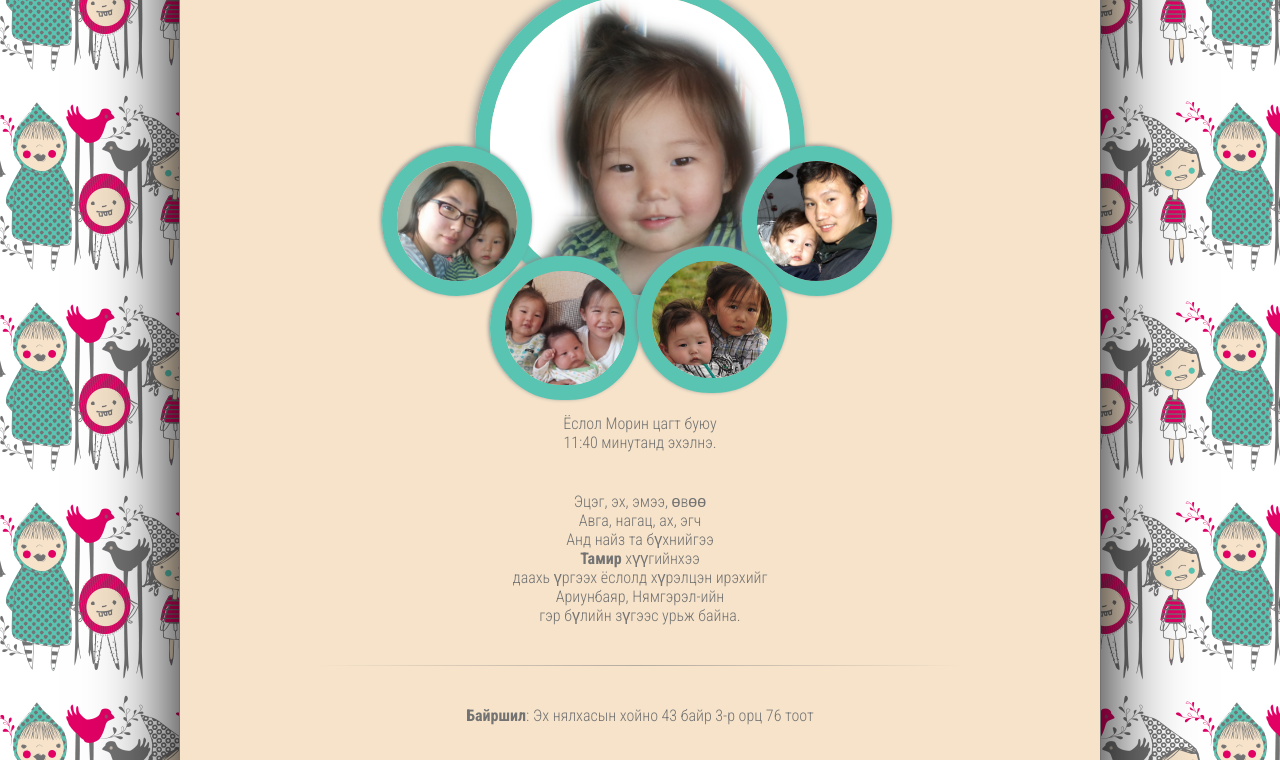
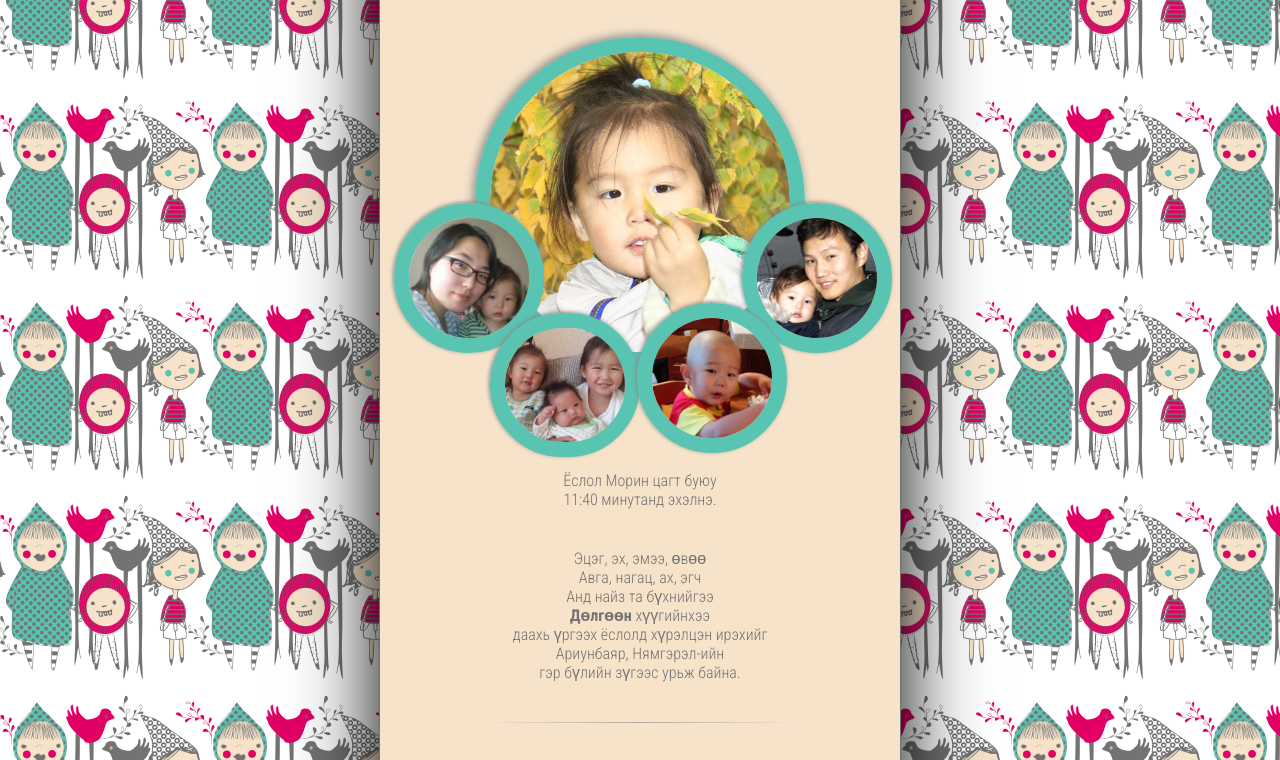
Before and after one commit to ariunbayar/family_page, a plain HTML site: page index.html in a window 1280 px wide. Shown: the part 300-1060 px from the top of the page. Drawn offline with Linux system fonts and the light colour scheme; grey boxes are pictures that could not be loaded.

Commit message:
Updated for Dulguun

```diff
--- a/index.html
+++ b/index.html
@@ -2,9 +2,8 @@
 <html>
 <head>
 <meta charset="utf-8">
-<meta name="viewport" content="width=device-width">
+<meta name="viewport" content="width=600">
 <title> Даахь үргээх ёслол </title>
-<meta http-equiv="" content="" />
 <style type="text/css" media="all">
 @import url(http://fonts.googleapis.com/css?family=Roboto+Condensed:300italic,400italic,700italic,400,300,700&subset=cyrillic-ext,latin,cyrillic);
 body{
@@ -25,7 +24,7 @@ h1{
 }
 .wrapper{
     margin: 100px auto;
-    width: 800px;
+    width: 400px;
     background-color: #f6e3ca;
     box-shadow: 0 0 80px #000;
     padding: 60px;
@@ -37,23 +36,23 @@ h1{
     position: relative;
     margin-bottom: 100px;
 }
-#tamir{
+#dulguun{
     width: 300px;
     border: 15px solid #59c4b2;
-    border-radius: 800px;
+    border-radius: 400px;
     box-shadow: -2px -2px 10px #888;
 }
 #daddy, #mommy, #bro, #kids{
     width: 120px;
     border: 15px solid #59c4b2;
-    border-radius: 800px;
+    border-radius: 400px;
     box-shadow: -1px -1px 4px #888;
     position: absolute;
 }
-#mommy{ top: 166px; left: 142px; }
-#daddy{ top: 166px; left: 502px; }
-#bro  { top: 266px; left: 397px; }
-#kids { top: 276px; left: 250px; }
+#mommy{ top: 166px; left: -46px; }
+#daddy{ top: 166px; left: 302px; }
+#bro  { top: 266px; left: 197px; }
+#kids { top: 276px; left: 50px; }
 .center{
     text-align: center;
 }
@@ -63,7 +62,7 @@ p{
 hr{
     margin: 40px auto;
     height: 1px;
-    width: 650px;
+    width: 80%;
     border: 0;
     background: -webkit-linear-gradient(left, rgba(0, 0, 0, 0), rgba(115, 115, 115, .5), rgba(0, 0, 0, 0));
     background:      -o-linear-gradient(left, rgba(0, 0, 0, 0), rgba(115, 115, 115, .5), rgba(0, 0, 0, 0));
@@ -81,16 +80,16 @@ hr{
 <div class="wrapper">
     <div class="center">
         Даахь үргээх ёслол
-        <h1>Ариунбаярын ТАМИР</h1>
-        2014 он 9-р сарын 8нд
+        <h1>Ариунбаярын ДӨЛГӨӨН</h1>
+        2014 он 9-р сарын 27нд
     </div>
     <p></p>
     <div class="family">
-        <img src="tamir.jpg" id="tamir"/>
+        <img src="dulguun.jpg" id="dulguun"/>
         <img src="mommy.jpg" id="mommy"/>
         <img src="daddy.jpg" id="daddy"/>
         <img src="kids.jpg" id="kids"/>
-        <img src="bro.jpg" id="bro"/>
+        <img src="bald_bro.jpg" id="bro"/>
     </div>
     <p>
     Ёслол Морин цагт буюу<br/>
@@ -100,7 +99,7 @@ hr{
     Эцэг, эх, эмээ, өвөө <br />
     Авга, нагац, ах, эгч <br />
     Анд найз та бүхнийгээ <br />
-    <b>Тамир</b> хүүгийнхээ <br />
+    <b>Дөлгөөн</b> хүүгийнхээ <br />
     даахь үргээх ёслолд хүрэлцэн ирэхийг <br />
     Ариунбаяр, Нямгэрэл-ийн <br />
     гэр бүлийн зүгээс урьж байна.
```
Also changed, not shown: bald_bro.jpg (added), bro.jpg (deleted), dulguun.jpg (added), tamir.jpg (deleted).
